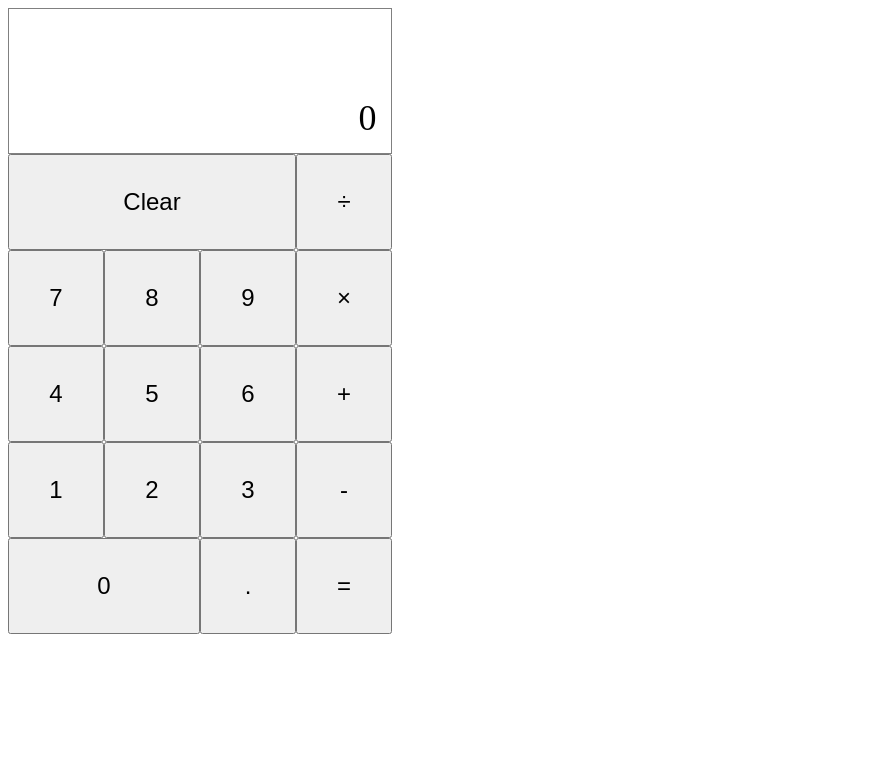
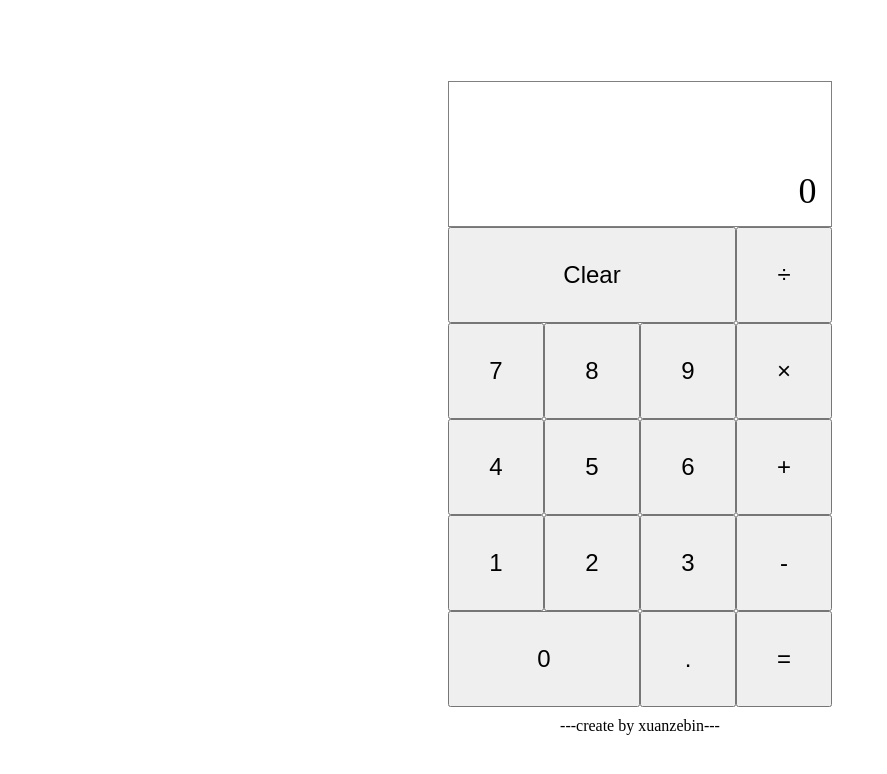
Before and after one commit to xuanzebin/TypeScript-demo, a website: page index.html in a window 1280 px wide. Shown: the whole page, without its empty margins (0-887 px from the left). Drawn offline with Linux system fonts and the light colour scheme.

Commit message:
添加了作者声明

```diff
--- a/calculator.css
+++ b/calculator.css
@@ -23,3 +23,16 @@
     right:0.4em;
     bottom:0.4em;
 }
+.author{
+    margin-top:10px;
+}
+.author span{
+    font-size:16px;
+}
+body{
+    height: 100vh;
+    display: flex;
+    flex-direction: column;
+    justify-content: center;
+    align-items: center;
+}
--- a/calculator.js
+++ b/calculator.js
@@ -17,6 +17,7 @@
             this.createOutput();
             this.createButtons();
             this.bindEvents();
+            this.authorDeclare();
         }
         Calculator.prototype.createOutput = function () {
             var output = document.createElement('div');
@@ -77,7 +78,7 @@
                 this.inputNumber('firstNum', text);
                 this.resultBackups = null;
             }
-            // console.log(this.firstNum, ' ', this.operator, ' ', this.lastNum)
+            // console.log(this.firstNum, this.operator, this.lastNum)
         };
         Calculator.prototype.updateClear = function () {
             this.clearCalculator();
@@ -87,7 +88,7 @@
             if (holdFirstNum === void 0) { holdFirstNum = true; }
             var result;
             if (this.operator && this.firstNum && this.lastNum) {
-                // console.log(this.firstNum, ' ', this.operator, ' ', this.lastNum)
+                // console.log(this.firstNum, this.operator, this.lastNum)
                 result = this.getResult();
                 this.result = result.toPrecision(12).replace(/(0+$)|(\.0+$)/g, '').replace(/([^0]0+e)|(\.0+e)/g, 'e');
                 this.span.textContent = this.result;
@@ -108,7 +109,7 @@
                 this.updateResult(false);
             }
             this.operator = text;
-            // console.log(this.firstNum, ' ', this.operator, ' ', this.lastNum)
+            // console.log(this.firstNum, this.operator, this.lastNum)
         };
         Calculator.prototype.getResult = function () {
             if (this.operator === '+') {
@@ -144,6 +145,14 @@
                 }
             });
         };
+        Calculator.prototype.authorDeclare = function () {
+            var div = document.createElement('div');
+            var span = document.createElement('span');
+            div.className = 'author';
+            span.textContent = '---create by xuanzebin---';
+            div.appendChild(span);
+            document.body.appendChild(div);
+        };
         return Calculator;
     }());
     new Calculator();
```
Also changed, not shown: calculator.ts (+12 -3 lines).
